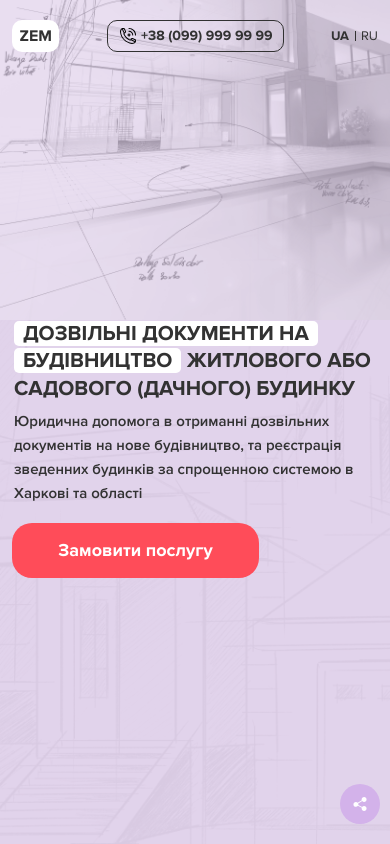
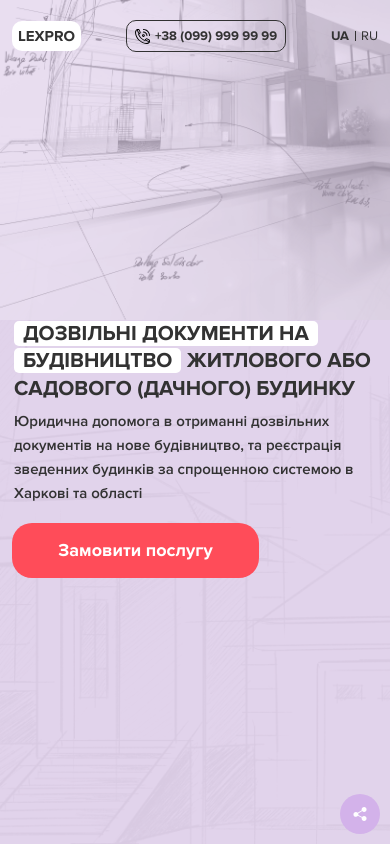
Before and after one commit to dimaakushnir/ZEM, a plain HTML site: page index.html in a window 390 px wide. Shown: the top 844 px of the page. Drawn offline with Linux system fonts and the light colour scheme.

Commit message:
add changes

```diff
--- a/css/style.css
+++ b/css/style.css
@@ -245,10 +245,10 @@ body.lock {
 }
 @media (max-width: 479.98px) {
   .logo {
-    height: 32px;
-    font-size: 16px;
+    height: 30px;
+    font-size: 15px;
     border-radius: 10px;
-    padding: 5px 7.5px;
+    padding: 5px 6px;
   }
 }
 .logo_black {
@@ -663,14 +663,14 @@ body.lock {
   flex-direction: column;
   align-items: center;
   position: fixed;
-  bottom: 50px;
+  bottom: 40px;
   right: 50px;
   z-index: 10000;
   cursor: pointer;
 }
 @media (max-width: 479.98px) {
   .contacts {
-    bottom: 10px;
+    bottom: 0px;
     right: 10px;
   }
 }
@@ -736,6 +736,7 @@ body.lock {
   visibility: hidden;
 }
 .contacts__items.show {
+  margin: 0 0 10px 0;
   height: 146px;
   opacity: 1;
   visibility: visible;
@@ -846,7 +847,7 @@ body.lock {
 }
 @media (max-width: 479.98px) {
   .header__logo {
-    margin: 0 12px 0 0;
+    margin: 0 9px 0 0;
   }
 }
 .header__body {
@@ -994,9 +995,10 @@ body.lock {
 @media (max-width: 479.98px) {
   .phone-header {
     height: 32px;
-    font-size: 14px;
-    margin: 0 12px 0 0;
+    font-size: 13px;
+    margin: 0 9px 0 0;
     border-radius: 10px;
+    padding: 5px 8px 5px 8px;
   }
 }
 .phone-header__icon {
@@ -1033,8 +1035,8 @@ body.lock {
 }
 @media (max-width: 479.98px) {
   .phone-icon-header {
-    width: 16px;
-    height: 16px;
+    width: 15px;
+    height: 15px;
   }
 }
 
--- a/index.html
+++ b/index.html
@@ -136,7 +136,7 @@
             <header class="header">
                 <div class="header__container container">
                     <div class="header__row">
-                        <a href="" class="header__logo logo" data-da="header__body, 0, 767">ZEM</a>
+                        <a href="" class="header__logo logo" data-da="header__body, 0, 767">LEXPRO</a>
                         <div class="header__body">
                             <a href="" class="header__telegram telegram-header">
                                 <svg class="telegram-header__icon">
@@ -461,7 +461,7 @@
                                     <p>
                                         <span>
                                             Процес отримання дозвільних документів на будівництво разом з компанією
-                                            “ZEM” дуже
+                                            “LEXPRO” дуже
                                             простий, швидкий та не потребує вашої участі.
                                         </span>
                                     </p>
@@ -542,7 +542,7 @@
                     <div class="why-choose__container container">
                         <div class="why-choose__body">
                             <h2 class="why-choose__title title">
-                                <span>Чому клієнти</span> обирають<br> <a href="" class="logo logo_black">ZEM</a>
+                                <span>Чому клієнти</span> обирають<br> <a href="" class="logo logo_black">LEXPRO</a>
                             </h2>
                             <div class="why-choose__row">
                                 <div class="why-choose__column">
@@ -784,7 +784,7 @@
                 </div>
             </div>
         </div>
-        <div class="footer__copyright">ZeminUa 2023 Всі права захищені</div>
+        <div class="footer__copyright">LexproinUa 2023 Всі права захищені</div>
     </div>
 </footer>
             <div class="contacts">
```
Also changed, not shown: index_ru.html (+4 -4 lines), css/style.min.css.
